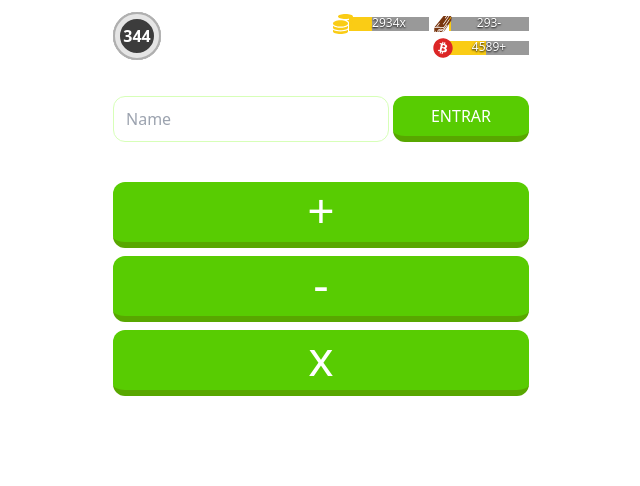
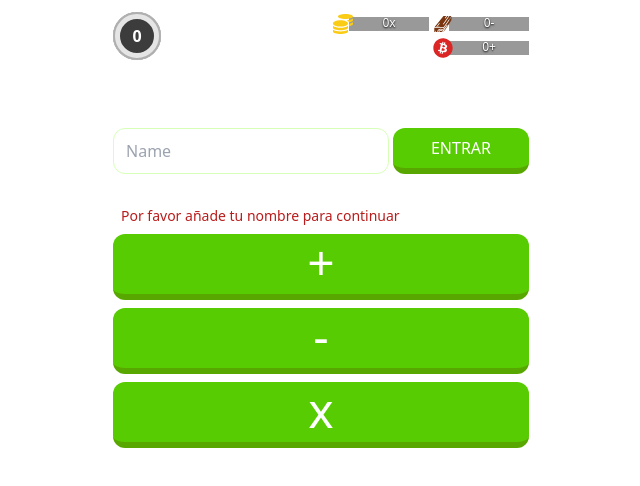
Before and after one commit to addier94/aritmetic-game, a React (Create React App) app: page / in a window 1280 px wide. Shown: the top 486 px of the page, without its empty margins (319-959 px from the left). Built offline with nearby package versions, Linux system fonts and the light colour scheme.

Commit message:
add login2

```diff
--- a/src/components/home/HomeView/HomeView.tsx
+++ b/src/components/home/HomeView/HomeView.tsx
@@ -1,49 +1,58 @@
-import React, {FC, ReactNode, useEffect, useState} from 'react';
+import React, {Dispatch, FC, ReactNode, SetStateAction, useEffect, useState} from 'react';
 import s from './HomeView.module.css';
 import {FaCoins, FaBitcoin} from 'react-icons/fa';
 import {GiWoodBeam} from 'react-icons/gi';
 import {useNavigate} from 'react-router-dom';
 
-const HomeView:React.FC = () => {
-  const [user, setUser] = useState<IUserData | null>();
+const HomeView = () => {
+  const navigate = useNavigate();
+  const [userData, setUserData] = useState<IUserData>({...stateUserData});
+  const {isActive, level, multi, name, rest, sum} = userData;
 
   useEffect(() => {
-    setUser(isLogin());
+    setUserData(isLogin());
   }, []);
 
   const outUser = (userName:string) => {
     logout(userName);
-    setUser(null);
+    setUserData({...stateUserData});
+  };
+
+  const canGo = (goTo:string) => {
+    if (!isActive) return;
+    navigate(goTo);
   };
   return (
     <div className={s.homeView}>
       <header className='flex justify-between items-center py-1'>
         <section
-        >344
+        >{level}
         </section>
         <section className='grid grid-cols-2 gap-1'>
           <div className='flex items-center'>
             <FaCoins className='text-yellow-400 w-5 h-5 -mr-1 relative z-10 '/>
-            <ProgressBars progress={{count: 2934, op: 'x'}} />
+            <ProgressBars progress={{count: multi, op: 'x'}} />
           </div>
           <div className='flex items-center'>
             <GiWoodBeam className='text-amber-900 w-5 h-5 -mr-1 relative z-10' />
-            <ProgressBars progress={{count: 293, op: '-'}} />
+            <ProgressBars progress={{count: rest, op: '-'}} />
           </div>
           <div className='flex items-center col-start-2'>
             <FaBitcoin className='text-red-600 w-5 h-5 -mr-1 relative z-10 '/>
-            <ProgressBars progress={{count: 4589, op: '+'}} />
+            <ProgressBars progress={{count: sum, op: '+'}} />
           </div>
         </section>
       </header>
 
-      {user ? <Logout user={user} cb={outUser} /> : <FormLogin /> }
-
+      {isActive ? <Logout userName={name} cb={outUser} /> : <FormLogin setUserData={setUserData} /> }
 
       <section className='mt-8'>
-        <NavBtn goTo='/player/sum'>+</NavBtn>
-        <NavBtn goTo='/player/rest'>-</NavBtn>
-        <NavBtn goTo='/player/multi'>x</NavBtn>
+        {!isActive &&
+      <p className='text-sm mx-2 text-red-700'>Por favor añade tu nombre para continuar</p>
+        }
+        <NavBtn goTo='/player/sum' canGo={canGo}>+</NavBtn>
+        <NavBtn goTo='/player/rest' canGo={canGo}>-</NavBtn>
+        <NavBtn goTo='/player/multi' canGo={canGo}>x</NavBtn>
       </section>
     </div>
   );
@@ -70,35 +79,37 @@ const ProgressBars:FC<ProgressBarsProps> = ({progress}) => {
 interface NavBtnProps {
   children: ReactNode
   goTo: string
+  canGo: (goTo: string) => void
 }
-const NavBtn:FC<NavBtnProps> = ({children, goTo}) => {
-  const navigate = useNavigate();
+const NavBtn:FC<NavBtnProps> = ({children, goTo, canGo}) => {
   return (
     <button
-      onClick={() => navigate(goTo)}
+      onClick={() => canGo(goTo)}
       className={`bg-primary2 mt-2 col-span-4 border-primary3 px-4 text-white border-b-[6px] w-full hover:opacity-90 duration-150 rounded-xl font-medium py-1 text-5xl pb-2`}>
       {children}
     </button>
   );
 };
 
-const FormLogin = () => {
+const FormLogin:FC<{setUserData: Dispatch<SetStateAction<IUserData>>}> = ({setUserData}) => {
   const [userName, setUserName] = useState<string>('');
   const [errorMsg, setErrorMsg] = useState('');
 
+
   const handleSubmit = (e:React.FormEvent<HTMLFormElement>) => {
     e.preventDefault();
-    const isValidName = isVAlidUserName(userName);
+    const isValidName = isValidUserName(userName);
 
-    if (!isValidName) {
-      setErrorMsg('Por Favor su nombre debe ser mayor a 3 caracter');
+    if (isValidName.length > 0) {
+      setErrorMsg(isValidName[0]);
     } else {
-      setUser(isValidName);
+      setUserData(setUser(userName.trim().toUpperCase()));
     }
   };
 
   return (
-    <form onSubmit={handleSubmit} className='mt-8 grid grid-cols-12 gap-x-1'>
+    <>
+      <form onSubmit={handleSubmit} className='mt-16 grid grid-cols-12 gap-x-1'>
         <input
           type="text"
           className='border col-span-8 rounded-xl border-primary py-1 px-3'
@@ -109,15 +120,17 @@ const FormLogin = () => {
           className={`bg-primary2 col-span-4 border-primary3 px-4 text-white border-b-[6px] w-full hover:opacity-90 duration-150 rounded-xl font-medium py-2`}
         >ENTRAR</button>
       </form>
+      <p className='text-sm text-red-700 '>{errorMsg}</p>
+    </>
   );
 };
 
-const Logout:FC<{user: IUserData, cb: (name:string) => void}> = ({user, cb}) => {
+const Logout:FC<{userName: string, cb: (name:string) => void}> = ({userName, cb}) => {
   return (
     <article className='flex items-center justify-between mt-8'>
-      <span className='text-gray2 uppercase'>{user.name}</span>
+      <span className='text-gray2 uppercase'>{userName}</span>
       <button
-        onClick={() => cb(user.name)}
+        onClick={() => cb(userName)}
         className={`bg-danger2 text-danger border-danger3 w-40 ml-2 px-4 border-b-[6px] hover:opacity-90 duration-150 rounded-xl font-medium py-2`}
       >SALIR</button>
     </article>
@@ -134,7 +147,7 @@ interface IUserData {
 }
 
 
-const stateUserData = {
+const stateUserData:IUserData = {
   isActive: false,
   sum: 0,
   rest: 0,
@@ -145,31 +158,31 @@ const stateUserData = {
 
 
 const logout = (userName:string) => {
-  let userData:any = localStorage.getItem('user');
-  userData = userData ? JSON.parse(userData) : null;
+  let allUsers:any = localStorage.getItem('user');
+  allUsers = allUsers ? JSON.parse(allUsers) : null;
 
-  if (!userData) return null;
+  if (!allUsers) return null;
 
-  const user = userData.find((item: IUserData) => item.name = userName);
-
-  if (!user) return null;
-
-  const newUserData:IUserData[] = userData.filter((item:IUserData) => item.name !== userName);
-
-
-  newUserData.push({...user, isActive: false});
-  localStorage.setItem('user', JSON.stringify(newUserData));
+  const changePropertyOfCurrentUser = allUsers.map((item:IUserData) => {
+    if (item.name === userName) {
+      return {...item, isActive: false};
+    }
+    return item;
+  });
+  localStorage.setItem('user', JSON.stringify(changePropertyOfCurrentUser));
 };
 
-const isLogin = ():IUserData | null => {
-  let userData:any = localStorage.getItem('user');
-  userData = userData ? JSON.parse(userData) : null;
+const isLogin = ():IUserData => {
+  let allUsers:any = localStorage.getItem('user');
+  allUsers = allUsers ? JSON.parse(allUsers) : undefined;
 
-  if (!userData) return userData;
+  if (!allUsers) return allUsers = {...stateUserData};
 
-  userData = userData.find((item:IUserData) => item.isActive === true);
+  allUsers = allUsers.find((item:IUserData) => item.isActive === true);
 
-  return userData as IUserData;
+  if (!allUsers) return allUsers = {...stateUserData};
+
+  return allUsers as IUserData;
 };
 
 const setUser = (userName: string):IUserData => {
@@ -181,27 +194,36 @@ const setUser = (userName: string):IUserData => {
 
   if (allUsers) {
     // find if user exist
-    userData = allUsers;
     let foundUser = allUsers.find((item:IUserData) => item.name === userName);
     foundUser = foundUser ? {...foundUser, isActive: true} : undefined;
 
-    if (!foundUser) {
-      // create new user
+    if (foundUser) {
+      userData = allUsers.map((item:IUserData) => {
+        if (item.name === userName) {
+          return {...item, isActive: true};
+        }
+        return item;
+      });
+    } else {
       foundUser = {...stateUserData, name: userName, isActive: true};
+      userData = allUsers;
       userData.push(foundUser);
-      localStorage.setItem('user', JSON.stringify(userData));
     }
+  } else {
+    userData = [{...stateUserData, name: userName, isActive: true}];
   }
 
-  if (!localStorage.getItem('user')) {
-    userData = localStorage.setItem('user', JSON.stringify([{...stateUserData, name: userName, isActive: true}]));
-  }
-
-  return userData as IUserData;
+  localStorage.setItem('user', JSON.stringify(userData));
+  return isLogin();
 };
 
-const isVAlidUserName = (name:string):string | undefined => {
+const isValidUserName = (name:string):string[] => {
+  const errosMsg:string[] = [];
+
   const userName = name.trim().toUpperCase();
 
-  return userName.length < 3 ? undefined : userName;
+  if (userName.length < 3) {
+    errosMsg.push('Por favor nombre debe ser mayor 3 caracter');
+  }
+  return errosMsg;
 };
```
Lines whose indentation alone changed are shown as unchanged.
